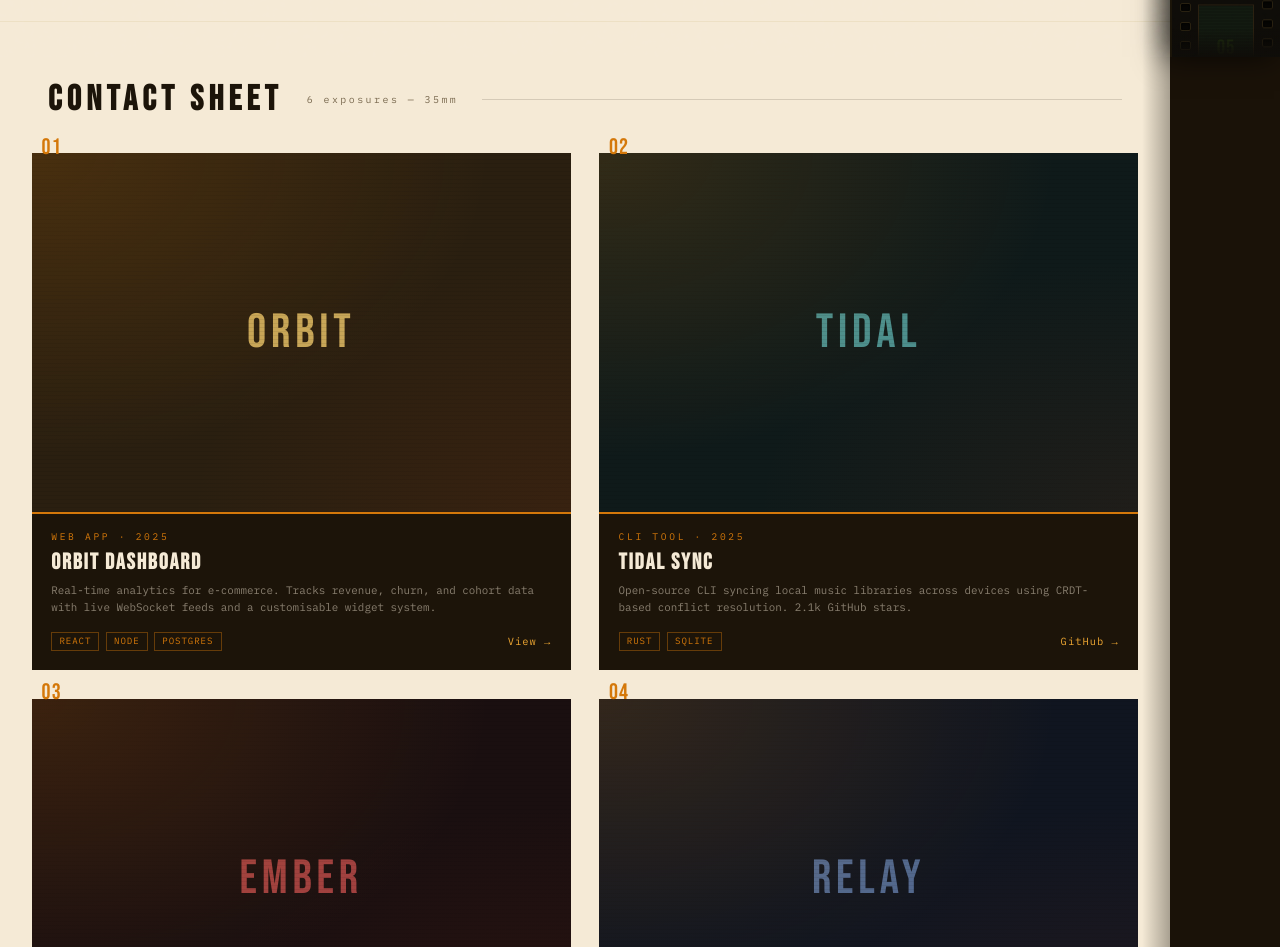
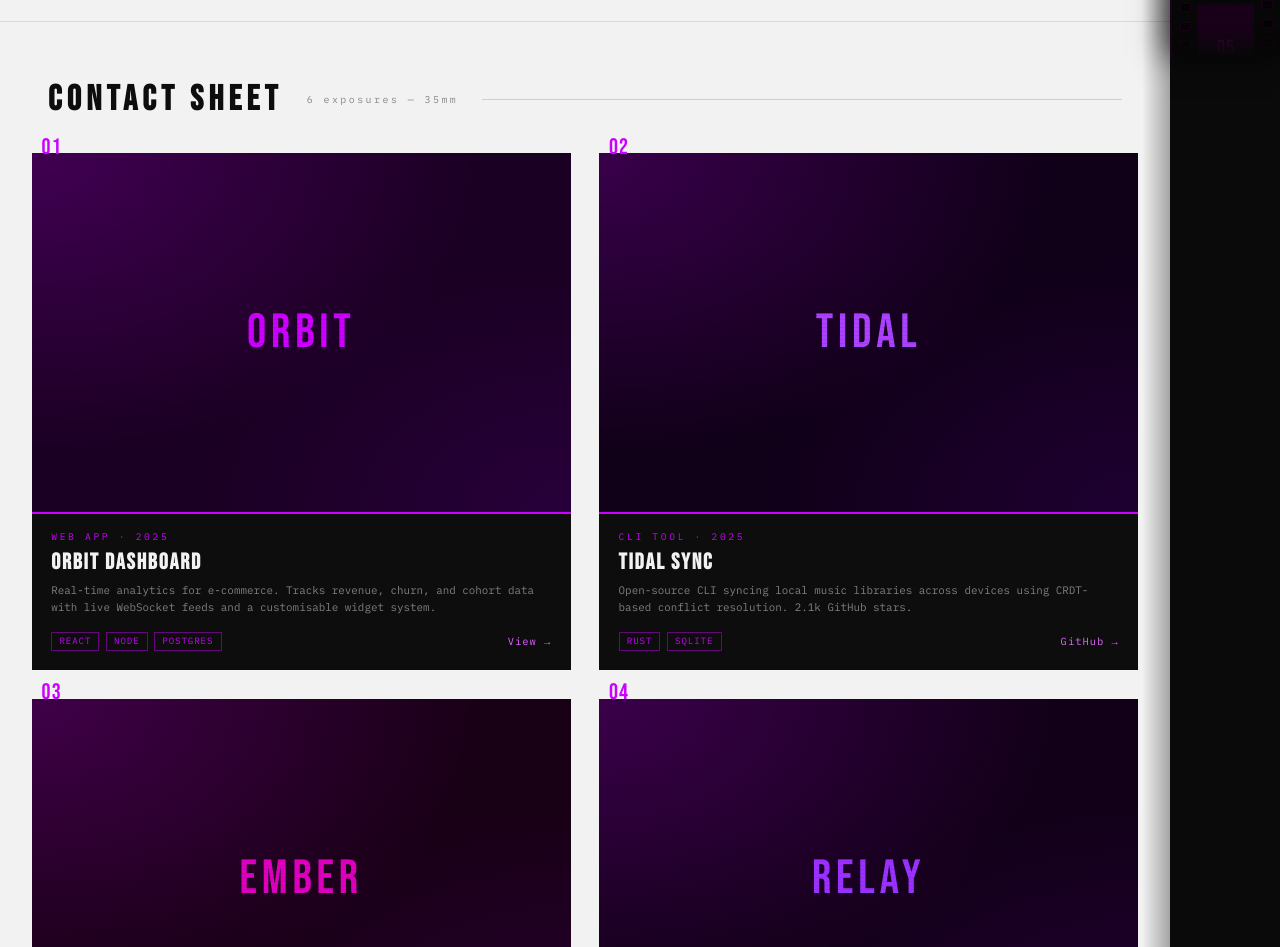
Before and after one commit to mofongo-serk/Personal.Page, a plain HTML site: page index.html in a window 1280 px wide. Shown: the part 743-1690 px from the top of the page. Drawn offline with nearby package versions, Linux system fonts and the light colour scheme; a web font is replaced by a local one.

Commit message:
Restyle color palette to black, white, grey, and neon purple
Co-Authored-By: Claude Sonnet 4.6 <noreply@anthropic.com>

```diff
--- a/css/styles.css
+++ b/css/styles.css
@@ -5,16 +5,16 @@
 }
 
 :root {
-  --bg:        #1a1208;
-  --paper:     #f5ead6;
-  --paper2:    #ede0c4;
-  --ink:       #1c1409;
-  --amber:     #d4780a;
-  --amber-lt:  #f0a832;
-  --red:       #b03020;
-  --film-bg:   #0e0c08;
-  --film-hole: #050402;
-  --muted:     #7a6a50;
+  --bg:        #0a0a0a;
+  --paper:     #f2f2f2;
+  --paper2:    #d9d9d9;
+  --ink:       #0d0d0d;
+  --amber:     #cc00ff;
+  --amber-lt:  #e066ff;
+  --red:       #7700cc;
+  --film-bg:   #060606;
+  --film-hole: #030303;
+  --muted:     #888888;
   --strip-w:   110px;
 }
 
@@ -58,7 +58,7 @@ body::after {
   position: absolute;
   top: 0; right: -2px; bottom: 0;
   width: 30px;
-  background: linear-gradient(to right, transparent, rgba(10,8,2,0.35));
+  background: linear-gradient(to right, transparent, rgba(4,4,4,0.35));
   pointer-events: none;
   z-index: 10;
 }
@@ -260,12 +260,12 @@ h1 span {
   position: relative;
 }
 
-.card-photo[data-c="1"] .card-photo-inner { background: #2a1f10; color: #c8a85a; }
-.card-photo[data-c="2"] .card-photo-inner { background: #0f1a1a; color: #4a9090; }
-.card-photo[data-c="3"] .card-photo-inner { background: #1a0f10; color: #a04040; }
-.card-photo[data-c="4"] .card-photo-inner { background: #101520; color: #506890; }
-.card-photo[data-c="5"] .card-photo-inner { background: #121a10; color: #508050; }
-.card-photo[data-c="6"] .card-photo-inner { background: #1a1218; color: #806080; }
+.card-photo[data-c="1"] .card-photo-inner { background: #1a0022; color: #cc00ff; }
+.card-photo[data-c="2"] .card-photo-inner { background: #100018; color: #aa44ff; }
+.card-photo[data-c="3"] .card-photo-inner { background: #180015; color: #dd00bb; }
+.card-photo[data-c="4"] .card-photo-inner { background: #120018; color: #9933ff; }
+.card-photo[data-c="5"] .card-photo-inner { background: #1a001a; color: #ee00ee; }
+.card-photo[data-c="6"] .card-photo-inner { background: #0f0018; color: #bb33ff; }
 
 /* Scan-line overlay */
 .card-photo::after {
@@ -287,8 +287,8 @@ h1 span {
   inset: 0;
   z-index: 2;
   background:
-    radial-gradient(ellipse at 0% 0%, rgba(210,120,10,0.18), transparent 60%),
-    radial-gradient(ellipse at 100% 100%, rgba(180,60,20,0.1), transparent 50%);
+    radial-gradient(ellipse at 0% 0%, rgba(204,0,255,0.22), transparent 60%),
+    radial-gradient(ellipse at 100% 100%, rgba(119,0,204,0.14), transparent 50%);
   pointer-events: none;
 }
 
@@ -317,7 +317,7 @@ h1 span {
 .card-desc {
   font-size: 0.68rem;
   line-height: 1.55;
-  color: rgba(245,234,214,0.5);
+  color: rgba(242,242,242,0.5);
   margin-bottom: 1rem;
 }
 
@@ -338,7 +338,7 @@ h1 span {
   letter-spacing: 0.1em;
   text-transform: uppercase;
   color: var(--amber);
-  border: 1px solid rgba(212,120,10,0.4);
+  border: 1px solid rgba(204,0,255,0.45);
   padding: 0.15rem 0.45rem;
 }
 
@@ -377,12 +377,12 @@ h1 span {
 .lower p {
   font-size: 0.78rem;
   line-height: 1.8;
-  color: rgba(245,234,214,0.6);
+  color: rgba(242,242,242,0.6);
   margin-bottom: 1rem;
 }
 
 .availability {
-  color: rgba(245,234,214,0.35) !important;
+  color: rgba(242,242,242,0.35) !important;
   font-size: 0.65rem !important;
   margin-top: 1.5rem;
   letter-spacing: 0.12em;
@@ -446,7 +446,7 @@ footer {
   display: flex;
   flex-direction: column;
   overflow: hidden;
-  border-left: 2px solid #1a1408;
+  border-left: 2px solid #1a001a;
   box-shadow: -6px 0 28px rgba(0,0,0,0.7);
 }
 
@@ -484,7 +484,7 @@ footer {
   height: 9px;
   background: var(--film-hole);
   border-radius: 2px;
-  border: 1px solid #282010;
+  border: 1px solid #1a001a;
   margin: 5px 0;
   flex-shrink: 0;
   box-shadow: inset 0 1px 2px rgba(0,0,0,0.8);
@@ -514,7 +514,7 @@ footer {
   position: relative;
   flex-shrink: 0;
   margin-bottom: 8px;
-  border: 1px solid #2a2010;
+  border: 1px solid #1a001a;
   overflow: hidden;
 }
 
@@ -530,18 +530,18 @@ footer {
   position: relative;
 }
 
-.film-frame:nth-child(1)  .film-frame-inner { background: #2a1f10; color: #5a3a10; }
-.film-frame:nth-child(2)  .film-frame-inner { background: #0f1a1a; color: #204040; }
-.film-frame:nth-child(3)  .film-frame-inner { background: #1a0f10; color: #401818; }
-.film-frame:nth-child(4)  .film-frame-inner { background: #101520; color: #182840; }
-.film-frame:nth-child(5)  .film-frame-inner { background: #121a10; color: #203010; }
-.film-frame:nth-child(6)  .film-frame-inner { background: #1a1218; color: #381838; }
-.film-frame:nth-child(7)  .film-frame-inner { background: #2a1f10; color: #5a3a10; }
-.film-frame:nth-child(8)  .film-frame-inner { background: #0f1a1a; color: #204040; }
-.film-frame:nth-child(9)  .film-frame-inner { background: #1a0f10; color: #401818; }
-.film-frame:nth-child(10) .film-frame-inner { background: #101520; color: #182840; }
-.film-frame:nth-child(11) .film-frame-inner { background: #121a10; color: #203010; }
-.film-frame:nth-child(12) .film-frame-inner { background: #1a1218; color: #381838; }
+.film-frame:nth-child(1)  .film-frame-inner { background: #180020; color: #400060; }
+.film-frame:nth-child(2)  .film-frame-inner { background: #0f0018; color: #300050; }
+.film-frame:nth-child(3)  .film-frame-inner { background: #180018; color: #3d003d; }
+.film-frame:nth-child(4)  .film-frame-inner { background: #0f0018; color: #28004d; }
+.film-frame:nth-child(5)  .film-frame-inner { background: #1a001a; color: #3d0040; }
+.film-frame:nth-child(6)  .film-frame-inner { background: #0f0015; color: #30003d; }
+.film-frame:nth-child(7)  .film-frame-inner { background: #180020; color: #400060; }
+.film-frame:nth-child(8)  .film-frame-inner { background: #0f0018; color: #300050; }
+.film-frame:nth-child(9)  .film-frame-inner { background: #180018; color: #3d003d; }
+.film-frame:nth-child(10) .film-frame-inner { background: #0f0018; color: #28004d; }
+.film-frame:nth-child(11) .film-frame-inner { background: #1a001a; color: #3d0040; }
+.film-frame:nth-child(12) .film-frame-inner { background: #0f0015; color: #30003d; }
 
 /* Scan-line overlay on film frames */
 .film-frame::after {
@@ -561,7 +561,7 @@ footer {
   content: '';
   position: absolute;
   inset: 0;
-  background: radial-gradient(ellipse at 20% 80%, rgba(210,100,10,0.25), transparent 60%);
+  background: radial-gradient(ellipse at 20% 80%, rgba(204,0,255,0.28), transparent 60%);
 }
 
 .frame-label {
@@ -570,7 +570,7 @@ footer {
   right: 4px;
   font-family: 'IBM Plex Mono', monospace;
   font-size: 0.45rem;
-  color: rgba(200,160,80,0.5);
+  color: rgba(204,0,255,0.5);
   letter-spacing: 0.1em;
 }
 
@@ -580,7 +580,7 @@ footer {
   font-family: 'Bebas Neue', sans-serif;
   font-size: 0.55rem;
   letter-spacing: 0.4em;
-  color: rgba(200,160,80,0.15);
+  color: rgba(204,0,255,0.15);
   position: absolute;
   top: 50%;
   right: 3px;
```
